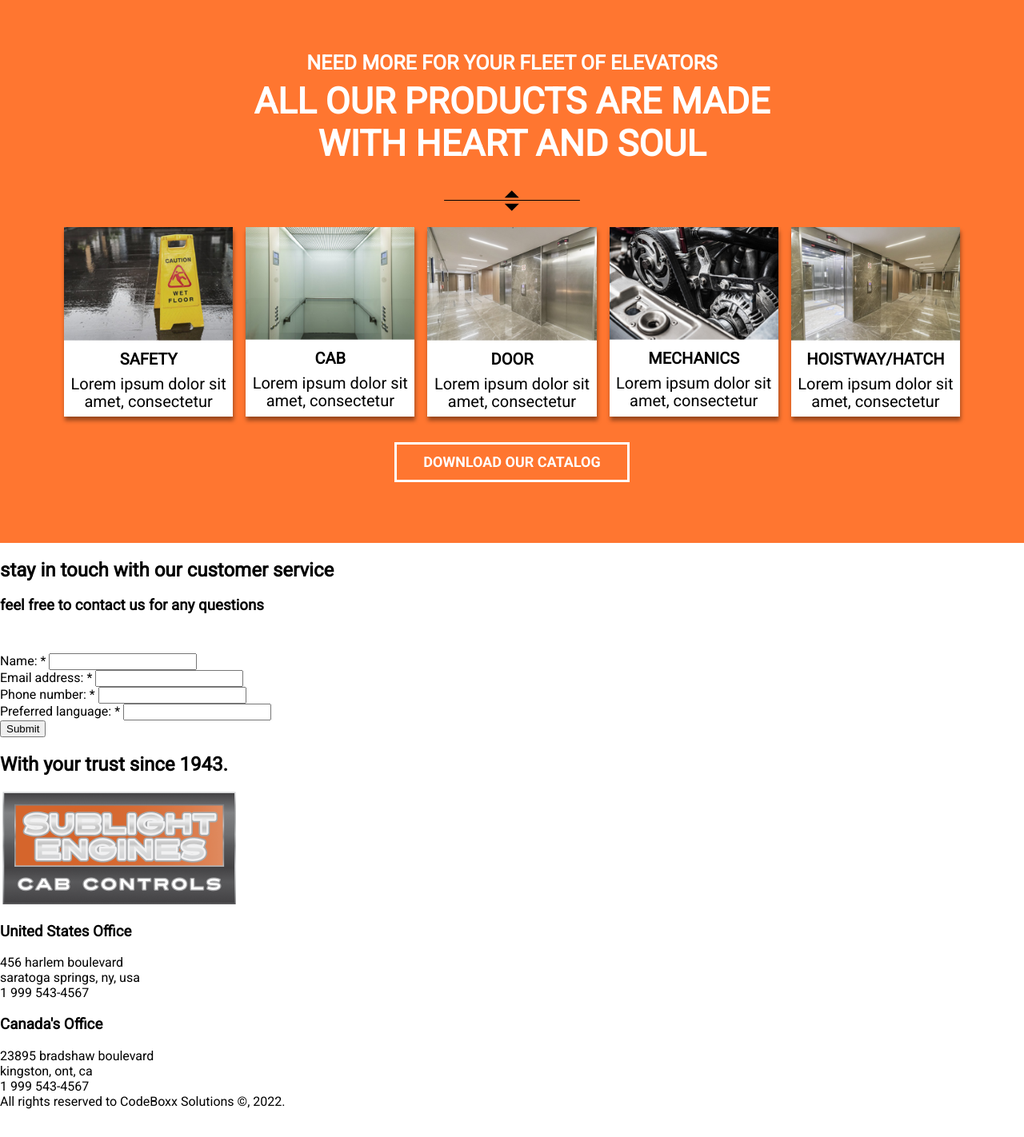
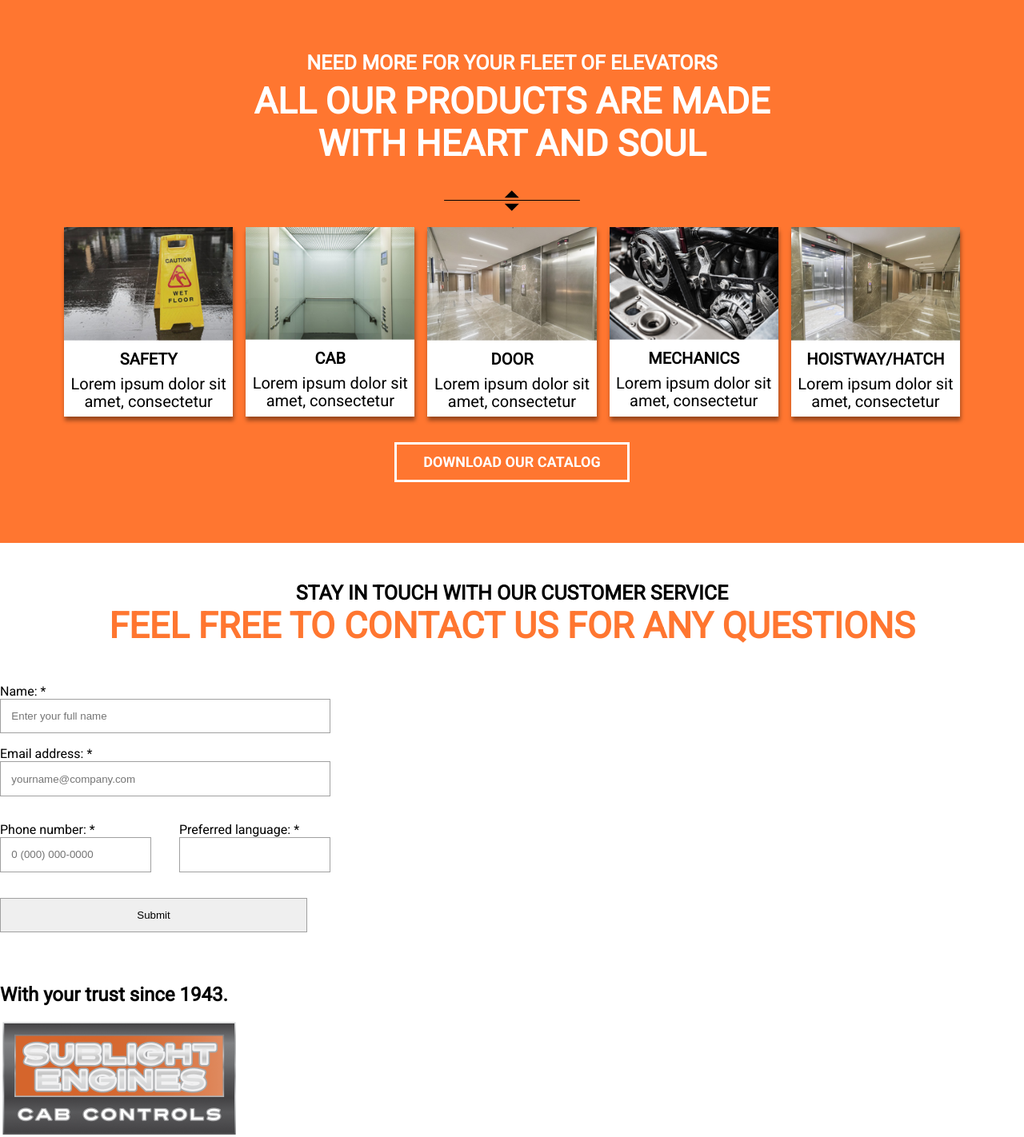
Before and after one commit to BrancheDeboua/Sublight_Engines_Landing_Page, a PHP site: page / in a window 1280 px wide. Shown: the part 1924-3346 px from the top of the page at 80% size. Before the commit the page ends 3311 px from the top, so only its background shows below. Run offline with PHP 8.4, Linux system fonts and the light colour scheme.

Commit message:
html+css: started working on contact

```diff
--- a/css/main.css
+++ b/css/main.css
@@ -180,3 +180,70 @@ p{
     margin: 2em 0 1em 0;
     filter: brightness(0);
 }
+
+#contact-us{
+    margin: 3em 0 3em 0;
+    text-align: center;
+}
+
+#contact-us .form-wrapper{
+    width: 30%;
+    display: flex;
+    justify-content: center;
+}
+
+#contact-us label{
+    display: block;
+    text-align: left;
+}
+
+#contact-us .row{
+    display: flex;
+}
+
+#contact-us .row div:first-child{
+    margin-right: 2em;
+}
+#contact-us .row div:last-child{
+    margin-left: 2em;
+}
+#contact-us .row div{
+    flex:1;
+}
+
+#contact-us form{
+    width: 100%;
+}
+
+#contact-us form div{
+    margin: 1em 0 1em 0;
+}
+
+#contact-us form input{
+    width: 100%;
+    max-width: 100%;
+    padding: 1em;
+    -moz-border-radius: 0;
+    -webkit-border-radius: 0;
+    border-radius: 0;
+    border: 1px solid #A0A0A0;
+}
+
+#contact-us h2{
+    font-style: normal;
+    font-weight: 700;
+    font-size: 25px;
+    line-height: 29px;
+    text-transform: uppercase;
+    margin: 0;
+}
+
+#contact-us h3{
+    font-style: normal;
+    font-weight: 900;
+    font-size: 45px;
+    line-height: 53px;
+    text-transform: uppercase;
+    color: #FF7630;
+    margin: 0;
+}
--- a/index.html
+++ b/index.html
@@ -124,27 +124,31 @@
         <div class="seperator">
             <img src="img/separator.png">
         </div>
+        <div class="form-wrapper">
             <form action="#">
                 <div>
                     <label for="name">Name: *</label>
-                <input type="text" name="name">
+                    <input type="text" name="name" placeholder="Enter your full name">
                 </div>
                 <div>
                     <label for="email">Email address: *</label>
-                <input type="text" name="email">
+                    <input type="text" name="email" placeholder="yourname@company.com">
                 </div>
+                <div class="row">
                     <div>
                         <label for="phone">Phone number: *</label>
-                <input type="text" name="phone">
+                        <input type="text" name="phone" placeholder="0 (000) 000-0000">
                     </div>
                     <div>
                         <label for="language">Preferred language: *</label>
                         <input type="text" name="language">
                     </div>
+                </div>
                 <div>
                     <input type="submit" value="Submit">
                 </div>
             </form>
+        </div>
     </section>
 
     <!-- FOOTER -->
```
Lines whose indentation alone changed are shown as unchanged.
